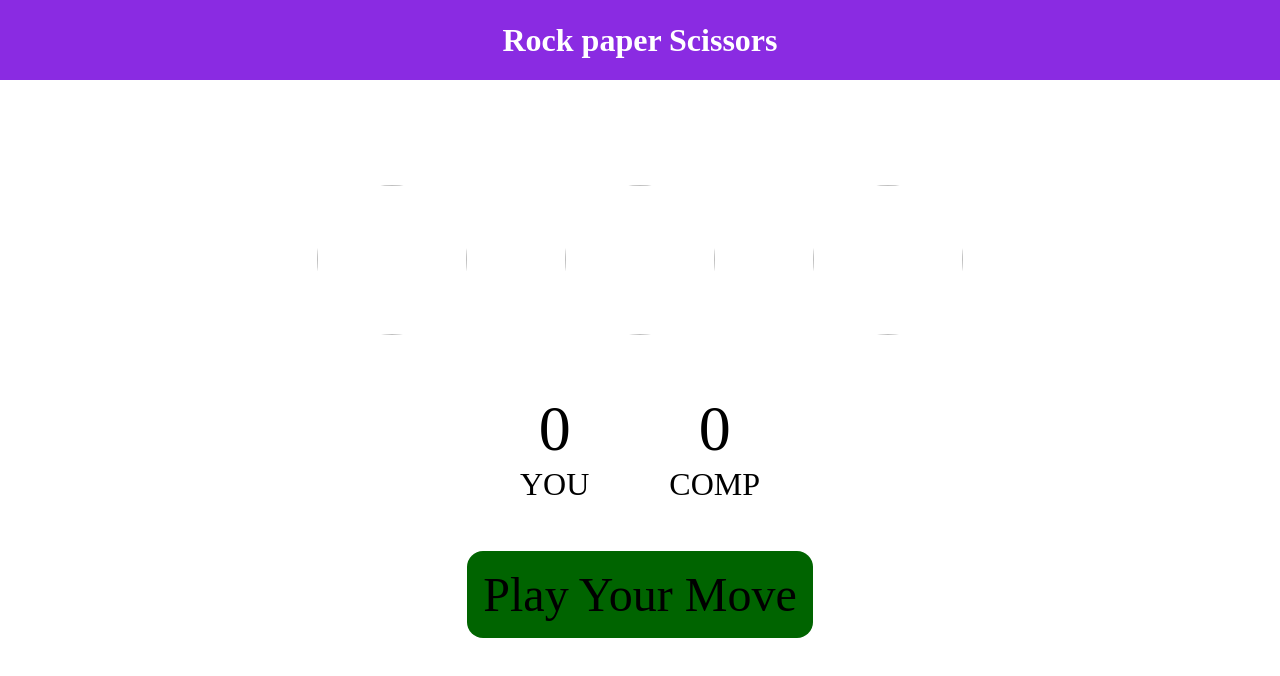
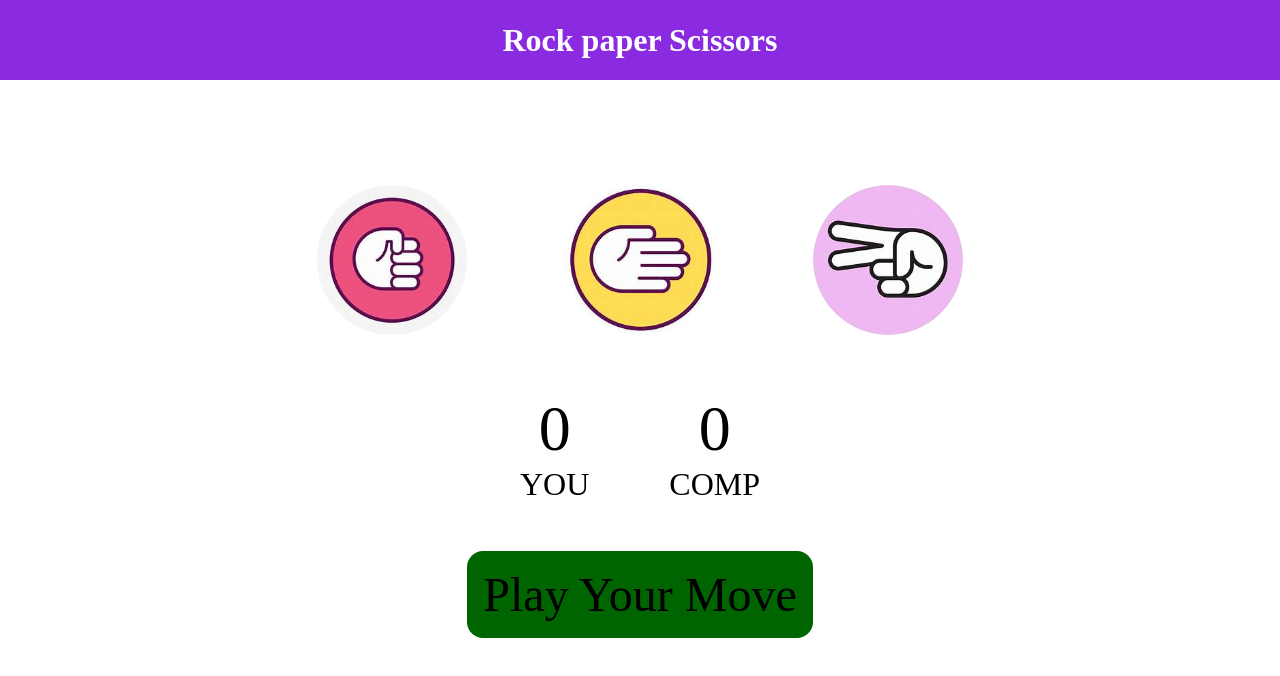
Before and after one commit to pratiksha259/Rock-Paper-Scissors, a plain HTML site: page index.html in a window 1280 px wide. Drawn offline with Linux system fonts and the light colour scheme.

Commit message:
Update index.html

```diff
--- a/index.html
+++ b/index.html
@@ -10,13 +10,13 @@
     <h1>Rock paper Scissors</h1>
     <div class="choices">
         <div class="choice" id="rock">
-            <img src="./images/rock.jpeg">
+            <img src="rock.jpeg">
         </div>
         <div class="choice" id="paper">
-            <img src="./images/paper.jpeg">
+            <img src="paper.jpeg">
         </div>
         <div class="choice" id="scissors">
-            <img src="./images/scissor.jpeg">
+            <img src="scissor.jpeg">
         </div>
     </div>
     <div class="score-board">
```
